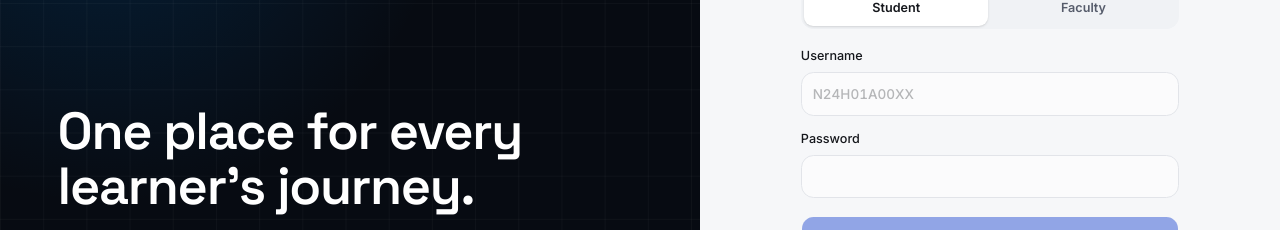
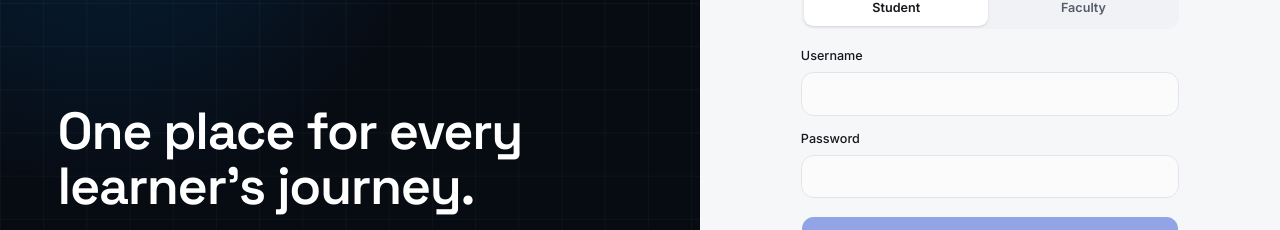
Before and after one commit to rajveer-09/Project-Nxtwave, a Next.js app in the folder platform/web/: page /login in a window 1280 px wide. Shown: the part 213-443 px from the top of the page. Built offline with nearby package versions, Linux system fonts and the light colour scheme.

Commit message:
Sign-in: no hint text in the Username box

```diff
--- a/platform/web/modules/login/sign-in-forms.tsx
+++ b/platform/web/modules/login/sign-in-forms.tsx
@@ -73,9 +73,8 @@ export function PasswordForm({ enabled }: { enabled: boolean }) {
             spellCheck={false}
             required
             defaultValue={state.kind === kind ? state.email : ""}
-            placeholder={student ? "N24H01A00XX" : "name@nxtwave.co.in"}
             disabled={!enabled}
-            className={cn(inputClass, student && "uppercase tabular placeholder:normal-case")}
+            className={cn(inputClass, student && "uppercase tabular")}
           />
         </label>
         <label className="flex flex-col gap-2 text-sm font-medium">
```
